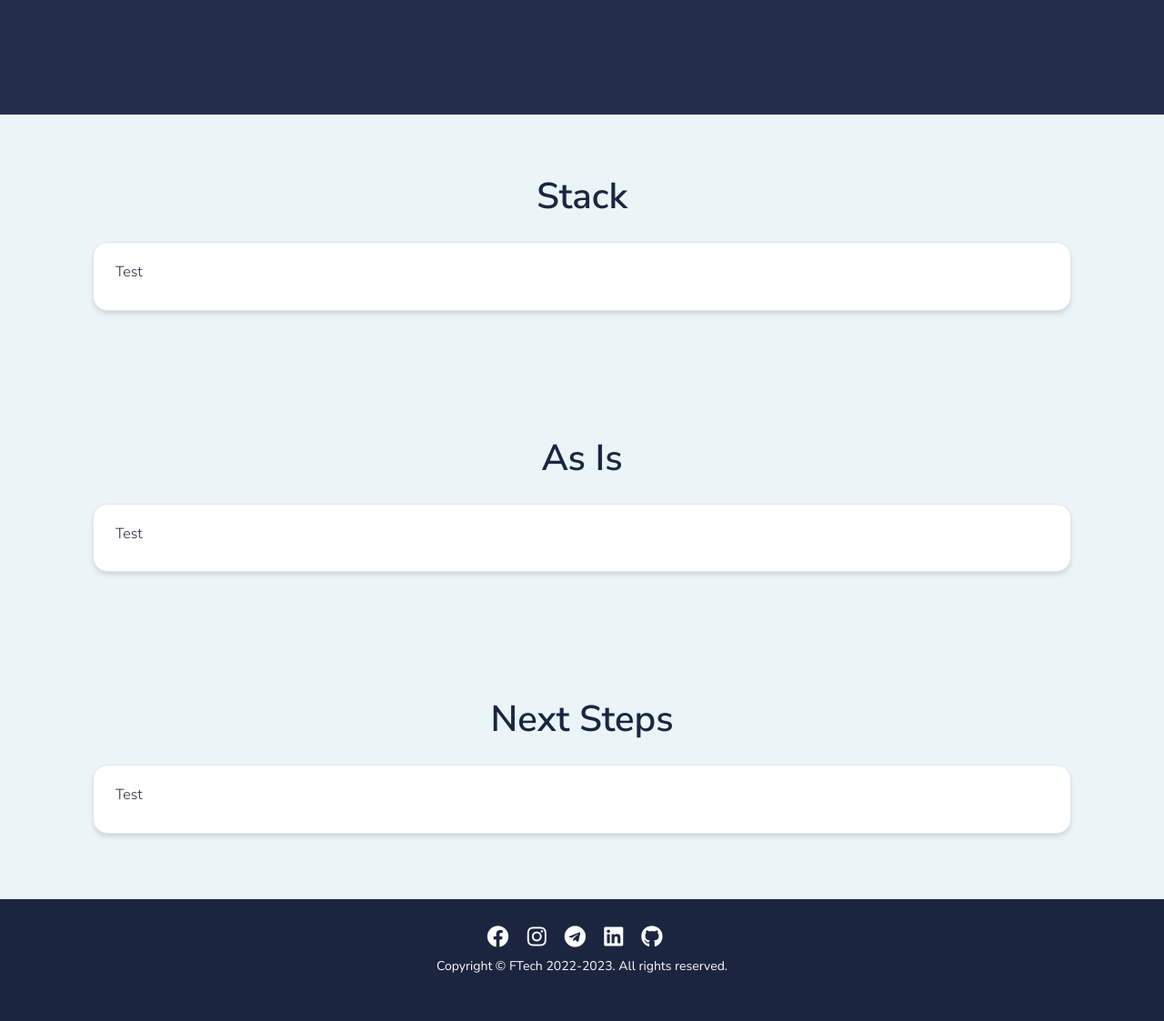
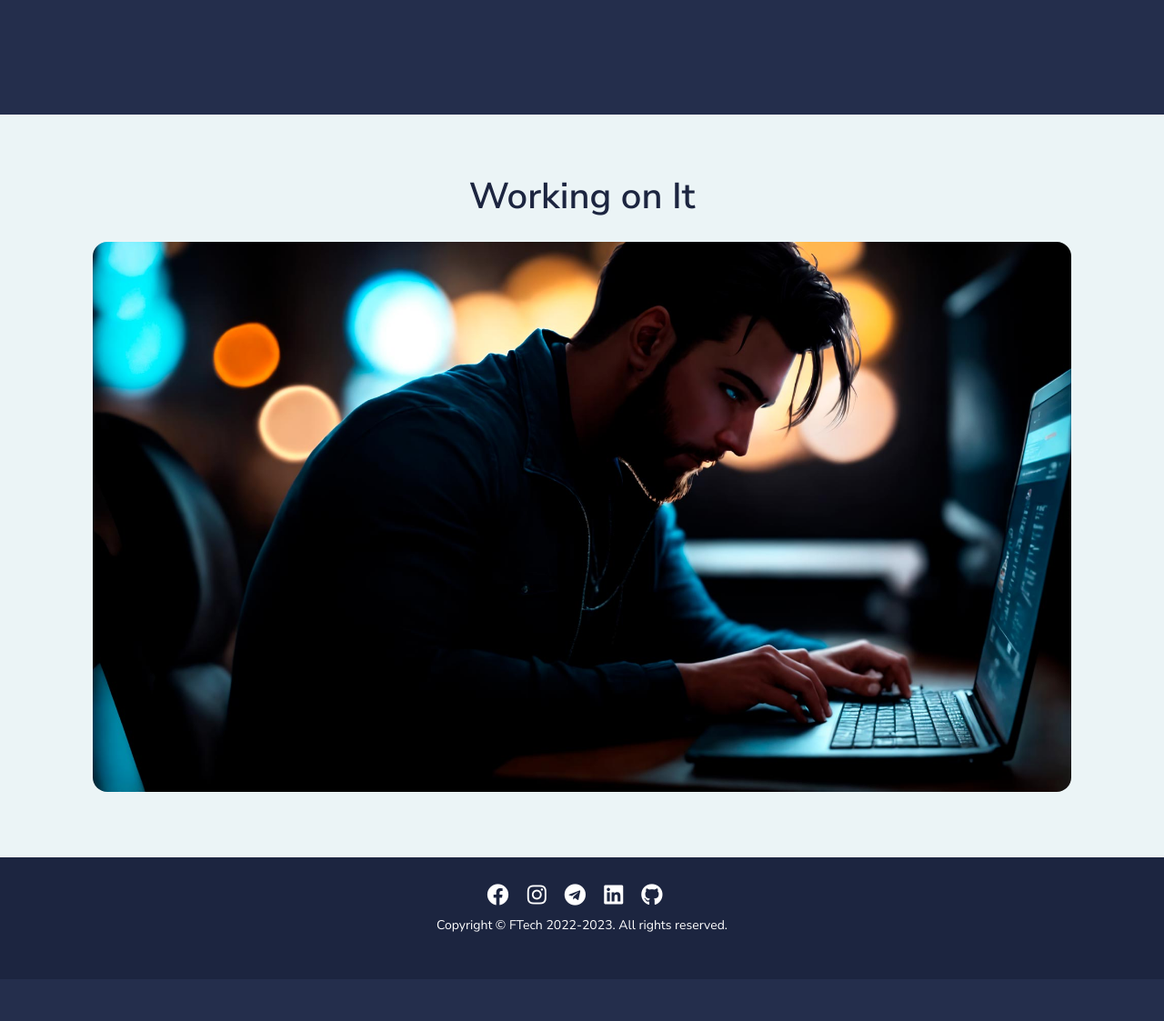
Before and after one commit to WhoKnowsWhoCares/Site-Flask, a Flask app: page /trade4me in a window 1280 px wide. Shown: the part 518-1641 px from the top of the page at 91% size. After the commit the page ends 1543 px from the top, so only its background shows below. Run offline with Flask 2, Linux system fonts and the light colour scheme; some libraries are stand-ins or nearby versions.

Commit message:
change design a bit

```diff
--- a/app/templates/trade4me.html
+++ b/app/templates/trade4me.html
@@ -28,66 +28,15 @@ Read about project, maybe pick up a tip or two. Nothing too fancy.">
     <div class="container">
         <div class="row justify-content-center">
             <div class="col-12 col-lg-12 text-center">
-                <h2 class="display-3 mb-4"> Stack </h2>
-                <!-- <p class="lead">Info</p> -->
+                <h2 class="display-3 mb-4"> Working on It </h2>
             </div>
         </div>
         <div class="row justify-content-center">
             <div class="col-12 col-md-12 mb-2">
-                <div class="card shadow">
-                    <div class="card-body">
-                        <!-- <a href="{{ url_for('main.mlsport') }}"><h3 class="h5 card-title">ML Sport</h3></a> -->
-                        <p class="card-text mb-2">
-                            Test
-                        </p>
-                    </div>
-                </div>
+                <img src="../static/assets/images/pages/work_in_progress_opt.jpg" class="card-img-top rounded" alt="in progress">
             </div>
         </div>
     </div>
 </div>
-<div class="section section-sm bg-primary-app">
-    <div class="container">
-        <div class="row justify-content-center">
-            <div class="col-12 col-lg-12 text-center">
-                <h2 class="display-3 mb-4"> As Is </h2>
-                <!-- <p class="lead">Info</p> -->
-            </div>
-        </div>
-        <div class="row justify-content-center">
-            <div class="col-12 col-md-12 mb-2">
-                <div class="card shadow">
-                    <div class="card-body">
-                        <!-- <a href="{{ url_for('main.mlsport') }}"><h3 class="h5 card-title">ML Sport</h3></a> -->
-                        <p class="card-text mb-2">
-                            Test
-                        </p>
-                    </div>
-                </div>
-            </div>
-        </div>
-    </div>
-</div>
-<div class="section section-sm bg-primary-app">
-    <div class="container">
-        <div class="row justify-content-center">
-            <div class="col-12 col-lg-12 text-center">
-                <h2 class="display-3 mb-4"> Next Steps </h2>
-                <!-- <p class="lead">Info</p> -->
-            </div>
-        </div>
-        <div class="row justify-content-center">
-            <div class="col-12 col-md-12 mb-2">
-                <div class="card shadow">
-                    <div class="card-body">
-                        <!-- <a href="{{ url_for('main.mlsport') }}"><h3 class="h5 card-title">ML Sport</h3></a> -->
-                        <p class="card-text mb-2">
-                            Test
-                        </p>
-                    </div>
-                </div>
-            </div>
-        </div>
-    </div>
-</div>
+
 {% endblock %}
```
Also changed, not shown: app/templates/about.html (+35 -1 lines), app/templates/mlsport.html (+2 -54 lines), app/static/assets/images/ico/build.ico (added), app/static/assets/images/ico/deliver.ico (added), app/static/assets/images/ico/design.ico (added), app/static/assets/images/ico/develop.ico (added), app/static/assets/images/ico/prototype.ico (added).
